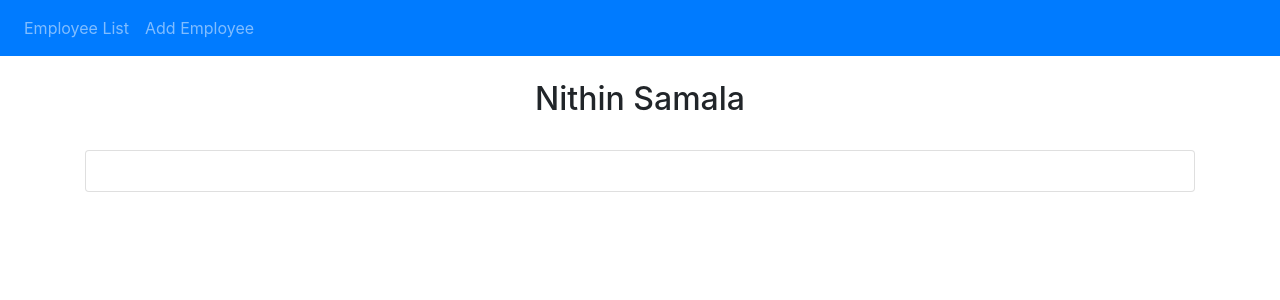
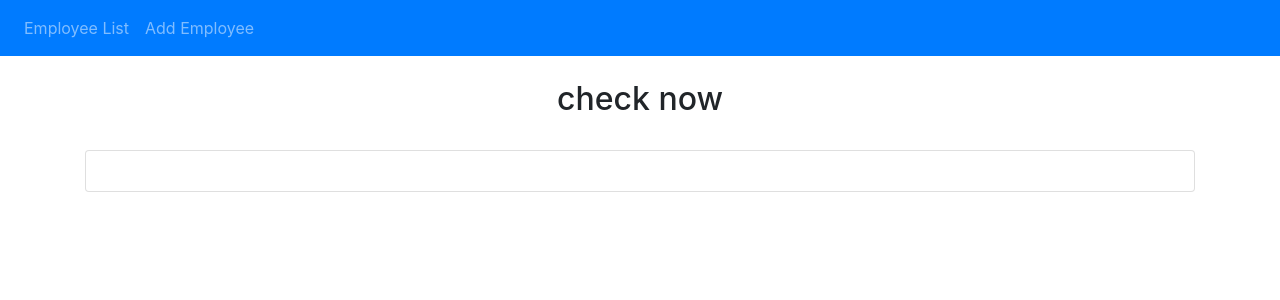
Before and after one commit to shyamgaddam/angular8-with-springboot2-k8s, an Angular app in the folder angular8-app/: page / in a window 1280 px wide. Shown: the top 300 px of the page. Built offline with nearby package versions, Linux system fonts and the light colour scheme.

Commit message:
Update app.component.html

```diff
--- a/angular8-app/src/app/app.component.html
+++ b/angular8-app/src/app/app.component.html
@@ -12,7 +12,7 @@
 
 <div class="container">
   <br>
-  <h2 style="text-align: center;">Nithin Samala</h2>
+  <h2 style="text-align: center;">check now</h2>
   <br>
   <div class="card">
     <div class="card-body">
```
